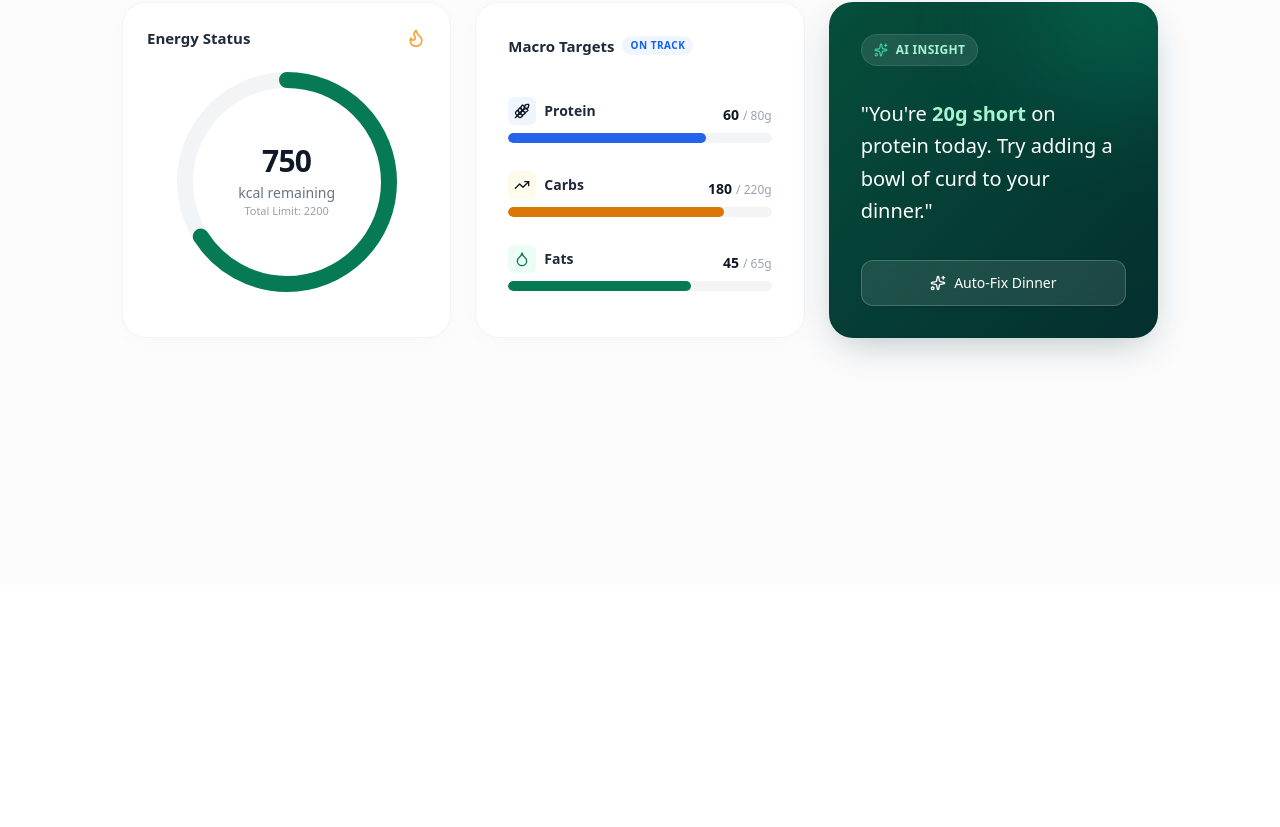
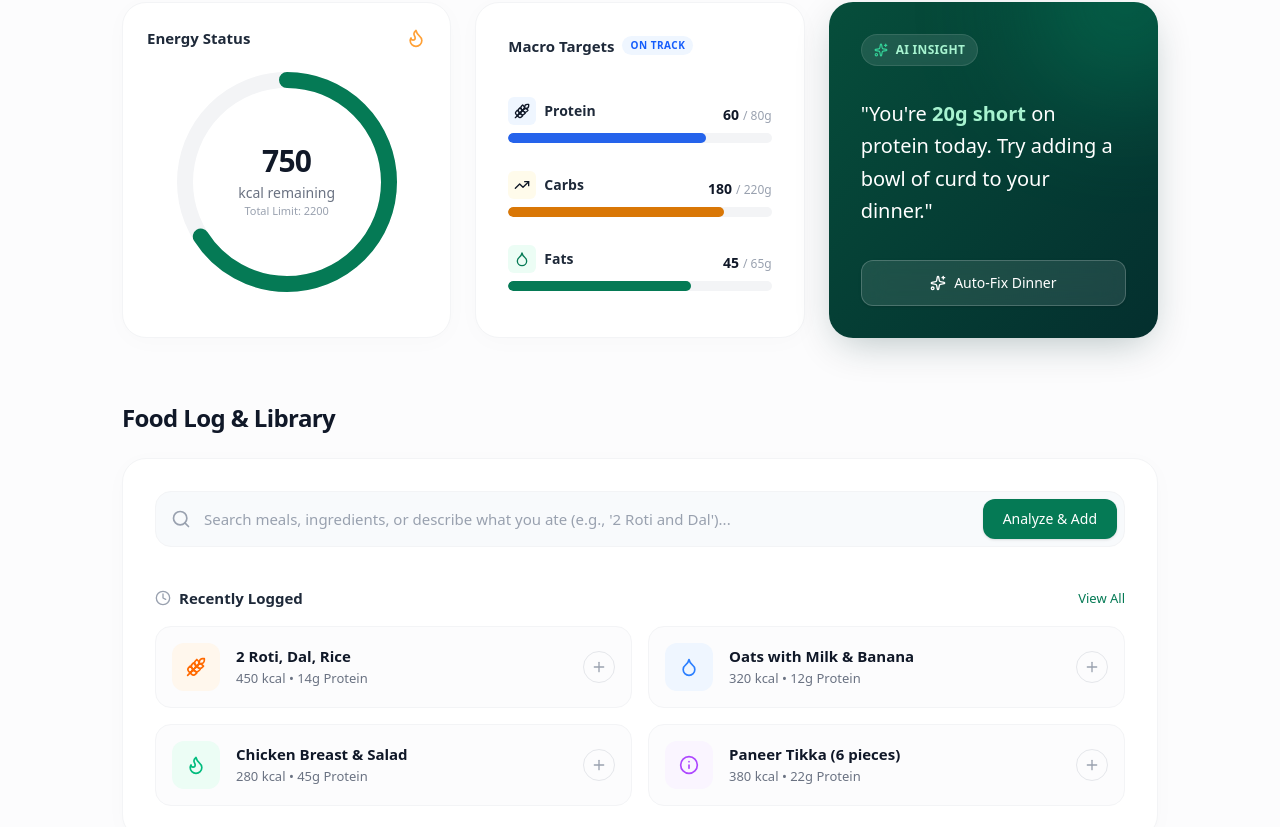
Before and after one commit to soumyasuryan/NutriPilot, a Next.js app: page /home in a window 1280 px wide. Shown: the part 215-1042 px from the top of the page. Before the commit the page ends 800 px from the top, so only its background shows below. Built offline with nearby package versions, Linux system fonts and the light colour scheme.

Commit message:
Food log tab added in home page

```diff
--- a/app/home/page.js
+++ b/app/home/page.js
@@ -2,7 +2,7 @@
 
 import React from 'react';
 import { motion } from 'framer-motion';
-import { Flame, Droplet, Wheat, Info, Sparkles, TrendingUp, Plus } from 'lucide-react';
+import { Flame, Droplet, Wheat, Info, Sparkles, TrendingUp, Plus, Search, Clock, ChevronRight } from 'lucide-react';
 
 // --- Reusable SVG Circular Progress Ring ---
 const CircularProgress = ({ value, max, color, size = 200, strokeWidth = 14, label, subLabel }) => {
@@ -227,6 +227,114 @@ export default function Dashboard() {
           </motion.div>
 
         </motion.div>
+
+        {/* --- Tab 2: The Log Zone --- */}
+        <motion.div
+           initial="hidden"
+           whileInView="visible"
+           viewport={{ once: true, margin: "-50px" }}
+           variants={staggerContainer}
+           className="mt-16"
+        >
+           <div className="flex items-center gap-2 mb-6">
+              <h2 className="text-2xl font-semibold text-gray-900 tracking-tight">Food Log & Library</h2>
+           </div>
+
+           <div className="bg-white rounded-3xl p-8 border border-gray-100 shadow-[0_4px_24px_rgb(0,0,0,0.02)]">
+              {/* Quick Add Search Bar */}
+              <motion.div variants={fadeInUp} className="relative mb-10">
+                 <div className="absolute inset-y-0 left-0 pl-4 flex items-center pointer-events-none">
+                    <Search className="w-5 h-5 text-gray-400" />
+                 </div>
+                 <input
+                    type="text"
+                    className="w-full bg-[#f8fafc] border border-gray-100 text-gray-900 text-[15px] rounded-2xl pl-12 pr-4 py-4 focus:ring-2 focus:ring-[#057A55]/20 focus:border-[#057A55] outline-none transition-all placeholder:text-gray-400"
+                    placeholder="Search meals, ingredients, or describe what you ate (e.g., '2 Roti and Dal')..."
+                 />
+                 <button className="absolute inset-y-2 right-2 bg-[#057A55] hover:bg-[#046C4E] text-white px-5 rounded-xl font-medium text-sm transition-colors shadow-sm">
+                    Analyze & Add
+                 </button>
+              </motion.div>
+
+              {/* Favorites / Recent Section */}
+              <motion.div variants={fadeInUp}>
+                 <div className="flex items-center justify-between mb-4">
+                    <h3 className="text-[15px] font-semibold text-gray-800 flex items-center gap-2">
+                       <Clock className="w-4 h-4 text-gray-400" /> Recently Logged
+                    </h3>
+                    <button className="text-[13px] font-medium text-[#057A55] hover:underline">View All</button>
+                 </div>
+
+                 {/* List of Previous Meals */}
+                 <div className="grid grid-cols-1 md:grid-cols-2 gap-4">
+                    {/* Meal Item 1 */}
+                    <div className="flex items-center justify-between p-4 rounded-2xl border border-gray-100 bg-[#FCFCFD] hover:bg-white hover:border-gray-200 hover:shadow-sm transition-all group cursor-pointer">
+                       <div className="flex items-center gap-4">
+                          <div className="w-12 h-12 rounded-xl bg-orange-50 flex items-center justify-center text-orange-500">
+                             <Wheat className="w-5 h-5" />
+                          </div>
+                          <div>
+                             <h4 className="text-[15px] font-semibold text-gray-900">2 Roti, Dal, Rice</h4>
+                             <p className="text-[13px] text-gray-500 mt-0.5">450 kcal • 14g Protein</p>
+                          </div>
+                       </div>
+                       <button className="w-8 h-8 rounded-full border border-gray-200 flex items-center justify-center text-gray-400 group-hover:bg-[#057A55] group-hover:text-white group-hover:border-[#057A55] transition-colors flex-shrink-0">
+                          <Plus className="w-4 h-4" />
+                       </button>
+                    </div>
+
+                    {/* Meal Item 2 */}
+                    <div className="flex items-center justify-between p-4 rounded-2xl border border-gray-100 bg-[#FCFCFD] hover:bg-white hover:border-gray-200 hover:shadow-sm transition-all group cursor-pointer">
+                       <div className="flex items-center gap-4">
+                          <div className="w-12 h-12 rounded-xl bg-blue-50 flex items-center justify-center text-blue-500">
+                             <Droplet className="w-5 h-5" />
+                          </div>
+                          <div>
+                             <h4 className="text-[15px] font-semibold text-gray-900">Oats with Milk & Banana</h4>
+                             <p className="text-[13px] text-gray-500 mt-0.5">320 kcal • 12g Protein</p>
+                          </div>
+                       </div>
+                       <button className="w-8 h-8 rounded-full border border-gray-200 flex items-center justify-center text-gray-400 group-hover:bg-[#057A55] group-hover:text-white group-hover:border-[#057A55] transition-colors flex-shrink-0">
+                          <Plus className="w-4 h-4" />
+                       </button>
+                    </div>
+
+                    {/* Meal Item 3 */}
+                    <div className="flex items-center justify-between p-4 rounded-2xl border border-gray-100 bg-[#FCFCFD] hover:bg-white hover:border-gray-200 hover:shadow-sm transition-all group cursor-pointer">
+                       <div className="flex items-center gap-4">
+                          <div className="w-12 h-12 rounded-xl bg-emerald-50 flex items-center justify-center text-emerald-500">
+                             <Flame className="w-5 h-5" />
+                          </div>
+                          <div>
+                             <h4 className="text-[15px] font-semibold text-gray-900">Chicken Breast & Salad</h4>
+                             <p className="text-[13px] text-gray-500 mt-0.5">280 kcal • 45g Protein</p>
+                          </div>
+                       </div>
+                       <button className="w-8 h-8 rounded-full border border-gray-200 flex items-center justify-center text-gray-400 group-hover:bg-[#057A55] group-hover:text-white group-hover:border-[#057A55] transition-colors flex-shrink-0">
+                          <Plus className="w-4 h-4" />
+                       </button>
+                    </div>
+
+                    {/* Meal Item 4 */}
+                    <div className="flex items-center justify-between p-4 rounded-2xl border border-gray-100 bg-[#FCFCFD] hover:bg-white hover:border-gray-200 hover:shadow-sm transition-all group cursor-pointer">
+                       <div className="flex items-center gap-4">
+                          <div className="w-12 h-12 rounded-xl bg-purple-50 flex items-center justify-center text-purple-500">
+                             <Info className="w-5 h-5" />
+                          </div>
+                          <div>
+                             <h4 className="text-[15px] font-semibold text-gray-900">Paneer Tikka (6 pieces)</h4>
+                             <p className="text-[13px] text-gray-500 mt-0.5">380 kcal • 22g Protein</p>
+                          </div>
+                       </div>
+                       <button className="w-8 h-8 rounded-full border border-gray-200 flex items-center justify-center text-gray-400 group-hover:bg-[#057A55] group-hover:text-white group-hover:border-[#057A55] transition-colors flex-shrink-0">
+                          <Plus className="w-4 h-4" />
+                       </button>
+                    </div>
+
+                 </div>
+              </motion.div>
+           </div>
+        </motion.div>
       </main>
     </div>
   );
```
